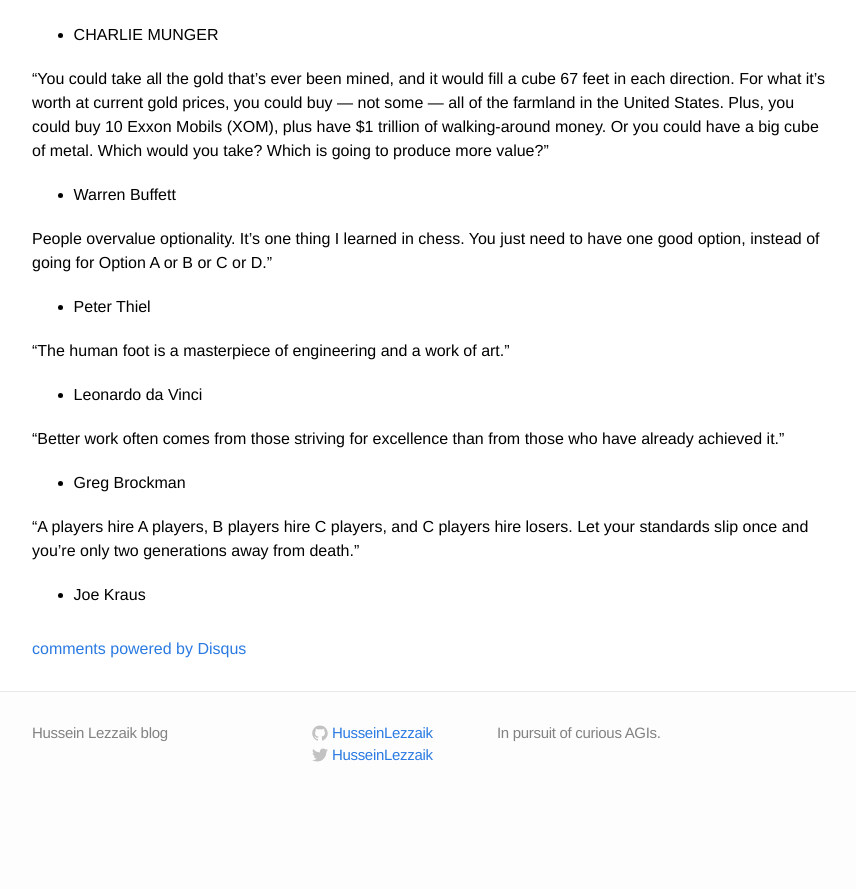
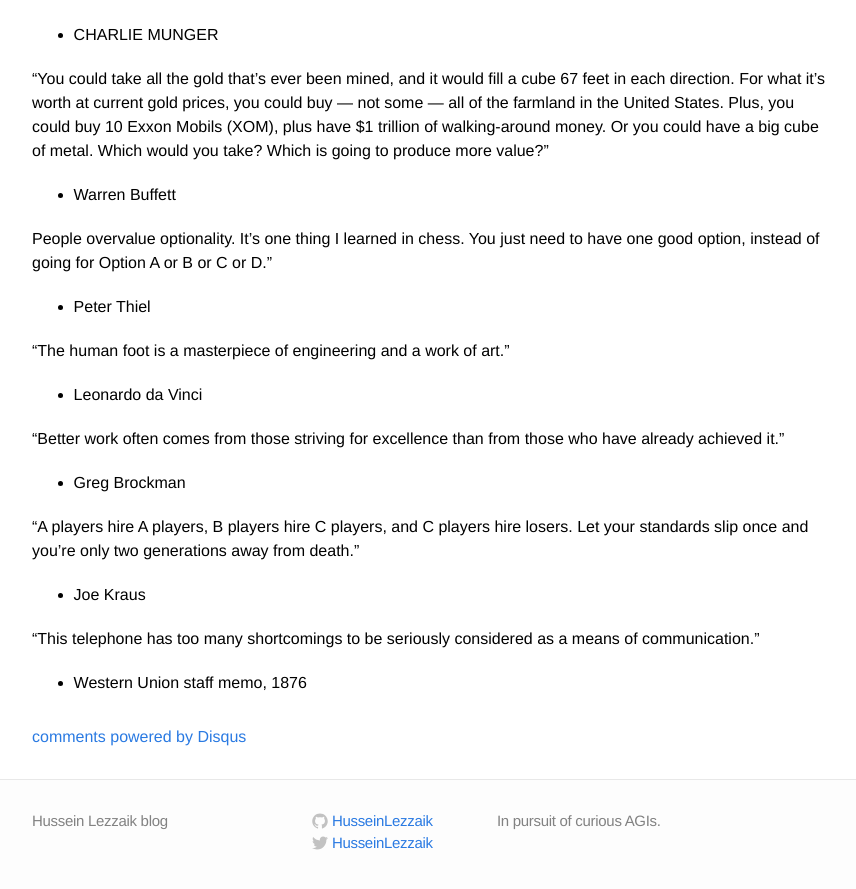
Before and after one commit to HusseinLezzaik/husseinlezzaik.github.io, a Jekyll site: the page built from _posts/2023-07-01-Quotes.md, in a window 1280 px wide and 900 px high, scrolled down 42102 px. Shown: the top 889 px of the window, without its empty margins (208-1064 px from the left). Built offline with Jekyll 4.4.1, drawn with Linux system fonts in a browser that asks for light colours; comment, search, counter and statistics services are not loaded; before the commit the page ends 42914 px from its top, so only the background shows below that.

Commit message:
Update 2023-07-01-Quotes.md

```diff
--- a/_posts/2023-07-01-Quotes.md
+++ b/_posts/2023-07-01-Quotes.md
@@ -1591,3 +1591,7 @@
 "A players hire A players, B players hire C players, and C players hire losers. Let your standards slip once and you're only two generations away from death."
 
 - Joe Kraus
+
+“This telephone has too many shortcomings to be seriously considered as a means of communication.”
+
+- Western Union staff memo, 1876
```
